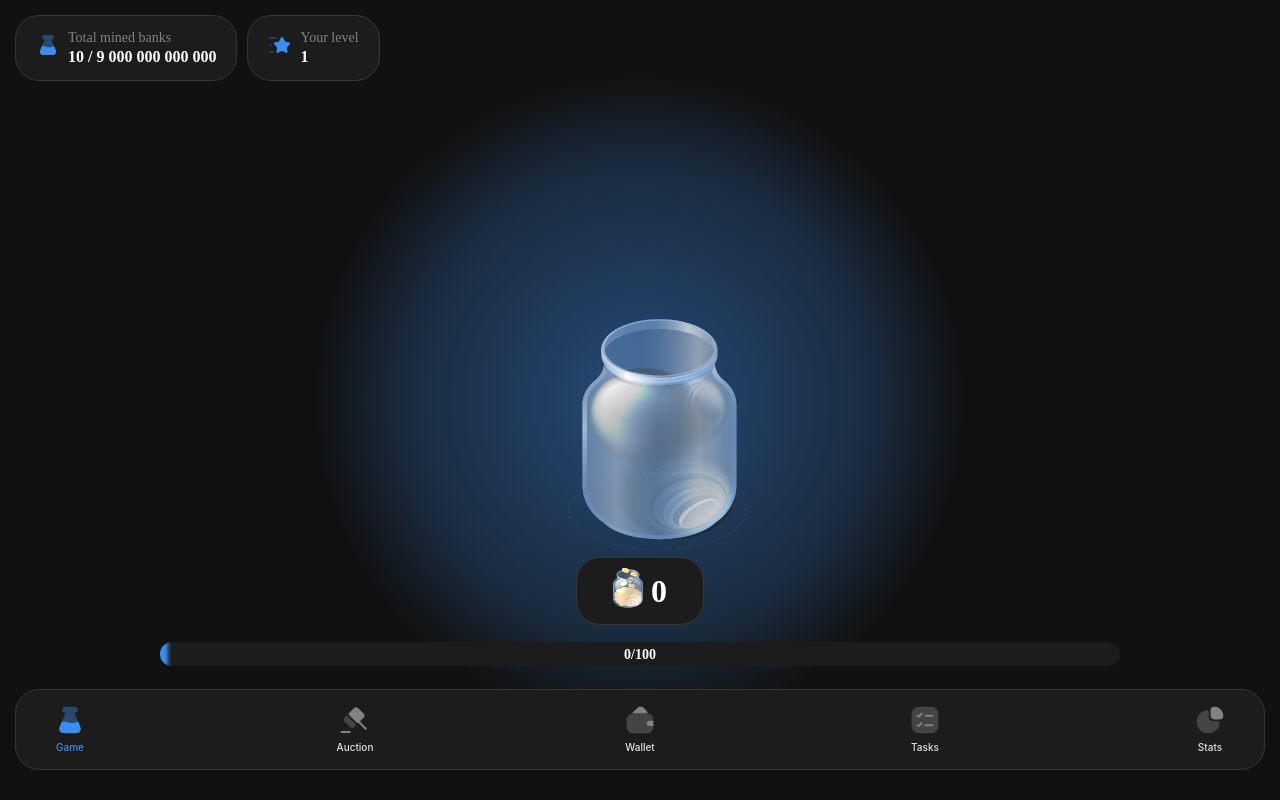
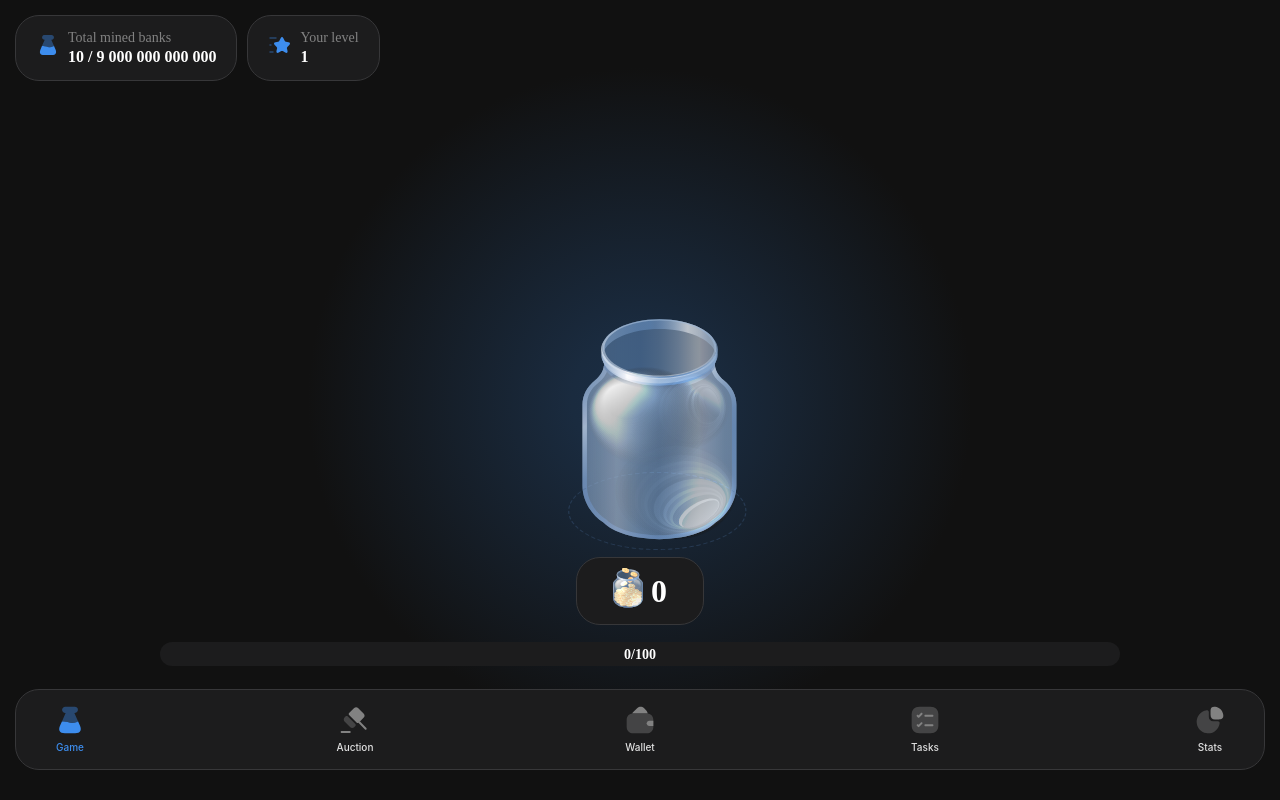
Before and after one commit to denyss20/versel-test-bot, a React (Vite) app: page / in a window 1280 px wide. Built offline with nearby package versions, Linux system fonts and the light colour scheme.

Commit message:
Add auto decreasing logic when user stops clicking;

```diff
--- a/src/index.css
+++ b/src/index.css
@@ -16,8 +16,9 @@
     rgba(61, 141, 238, 1) 0%,
     rgba(47, 102, 168, 1) 0%,
     rgba(38, 75, 120, 1) 0%,
-    rgba(26, 43, 63, 1) 31%,
-    rgba(17, 17, 17, 1) 43%
+    rgba(27, 46, 69, 1) 0%,
+    rgba(26, 43, 63, 1) 9%,
+    rgba(17, 17, 17, 1) 44%
   );
   background-attachment: fixed;
 }
@@ -51,8 +52,9 @@ body {
       rgba(61, 141, 238, 1) 0%,
       rgba(47, 102, 168, 1) 0%,
       rgba(38, 75, 120, 1) 0%,
-      rgba(26, 43, 63, 1) 31%,
-      rgba(17, 17, 17, 1) 43%
+      rgba(27, 46, 69, 1) 0%,
+      rgba(26, 43, 63, 1) 9%,
+      rgba(17, 17, 17, 1) 44%
     );
   }
 }
--- a/src/ui/pages/game/GamePage.tsx
+++ b/src/ui/pages/game/GamePage.tsx
@@ -1,12 +1,12 @@
-import { useEffect, useState, useMemo } from "react";
+import { useEffect, useState, useMemo, useRef } from "react";
 
 import useGetUserData from "@hooks/api/get/useGetUserData";
 
 import { useTelegramContext } from "@context/useTelegramContext";
 
 import InfoRow from "@ui/components/info-row/InfoRow";
+import TokensCount from "@ui/components/tokens-count/TokensCount";
 import ProgressBar from "./components/ProgressBar";
-import TokensCount from "@ui/components/tokens-count/TokensCount";
 
 import BankaIcon from "./assets/BankaIcon";
 import GlassIcon from "./assets/GlassIcon";
@@ -15,7 +15,82 @@ import StarIcon from "./assets/StarIcon";
 import "./game-page.css";
 
 function GamePage() {
-  const [count, setCount] = useState(0);
+  const maxClicks = 100;
+  const [clicksCount, setClicksCount] = useState(0);
+  const [isActive, setIsActive] = useState(false);
+  const decrementInterval = useRef<NodeJS.Timeout | null>(null);
+
+  // Function to handle finishing the game
+  const finishCallback = async () => {
+    // Simulate a successful callback
+    const isSuccess = await new Promise((resolve) =>
+      setTimeout(() => resolve(true), 1000)
+    );
+    if (isSuccess) {
+      setClicksCount(0);
+    }
+  };
+
+  // Effect to handle decrement logic
+  useEffect(() => {
+    if (clicksCount === 0) {
+      if (decrementInterval.current) {
+        clearInterval(decrementInterval.current);
+        decrementInterval.current = null;
+      }
+      return;
+    }
+
+    if (!isActive && clicksCount < maxClicks) {
+      decrementInterval.current = setInterval(() => {
+        setClicksCount((prevCount) => {
+          if (prevCount > 0) {
+            return prevCount - 1;
+          } else {
+            clearInterval(decrementInterval.current as NodeJS.Timeout);
+            decrementInterval.current = null;
+            return 0;
+          }
+        });
+      }, 500);
+    }
+
+    return () => {
+      if (decrementInterval.current) {
+        clearInterval(decrementInterval.current);
+        decrementInterval.current = null;
+      }
+    };
+  }, [isActive, clicksCount]);
+
+  // Click handler for the icon
+  const handleClick = () => {
+    setClicksCount((prevCount) => {
+      const newCount = prevCount + 1;
+      if (newCount >= maxClicks) {
+        finishCallback();
+        setIsActive(false); // To stop decrementing when the callback is successful
+      } else {
+        setIsActive(true);
+        if (decrementInterval.current) {
+          clearInterval(decrementInterval.current);
+          decrementInterval.current = null;
+        }
+      }
+      return newCount >= maxClicks ? 0 : newCount;
+    });
+  };
+
+  // Effect to activate decreasing after user stops clicking
+  useEffect(() => {
+    if (isActive) {
+      const timeoutId = setTimeout(() => {
+        setIsActive(false);
+      }, 200);
+
+      return () => clearTimeout(timeoutId);
+    }
+  }, [isActive]);
 
   const { webApp } = useTelegramContext();
 
@@ -46,13 +121,13 @@ function GamePage() {
     <div className="game-page">
       {renderTopInfoRows}
 
+      <TokensCount />
+
       <div className="banka-icon-wrapper">
-        <BankaIcon onClick={() => setCount((count) => count + 1)} />
+        <BankaIcon onClick={handleClick} />
       </div>
-
-      <TokensCount />
       <div className="progress-bar-wrapper">
-        <ProgressBar progress={count} max={100} />
+        <ProgressBar progress={clicksCount} max={maxClicks} />
       </div>
     </div>
   );
--- a/src/ui/pages/game/components/progress-bar.css
+++ b/src/ui/pages/game/components/progress-bar.css
@@ -15,7 +15,7 @@
 .progress-bar-fill {
   height: 100%;
   background: linear-gradient(270deg, #3d8dee 0%, #1b4a83 100%);
-  box-shadow: 0 0 4px 8px #3d8dee;
+  /* box-shadow: 0 0 4px 8px #3d8dee; */
   border-radius: 24px 0 0 24px;
   transition: width 0.3s ease;
 
```
